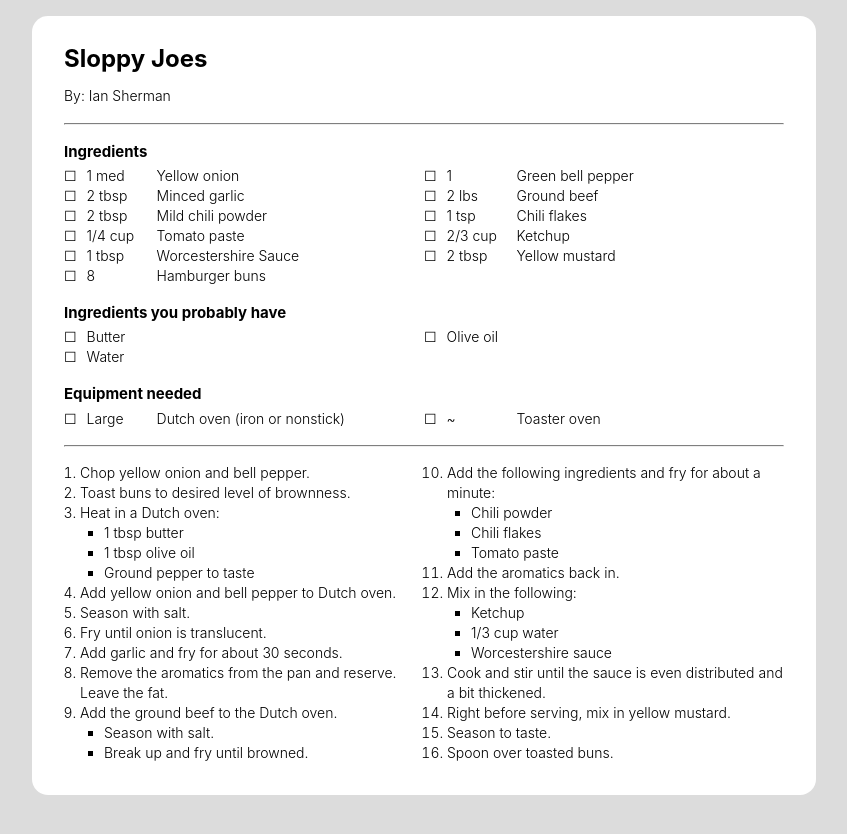
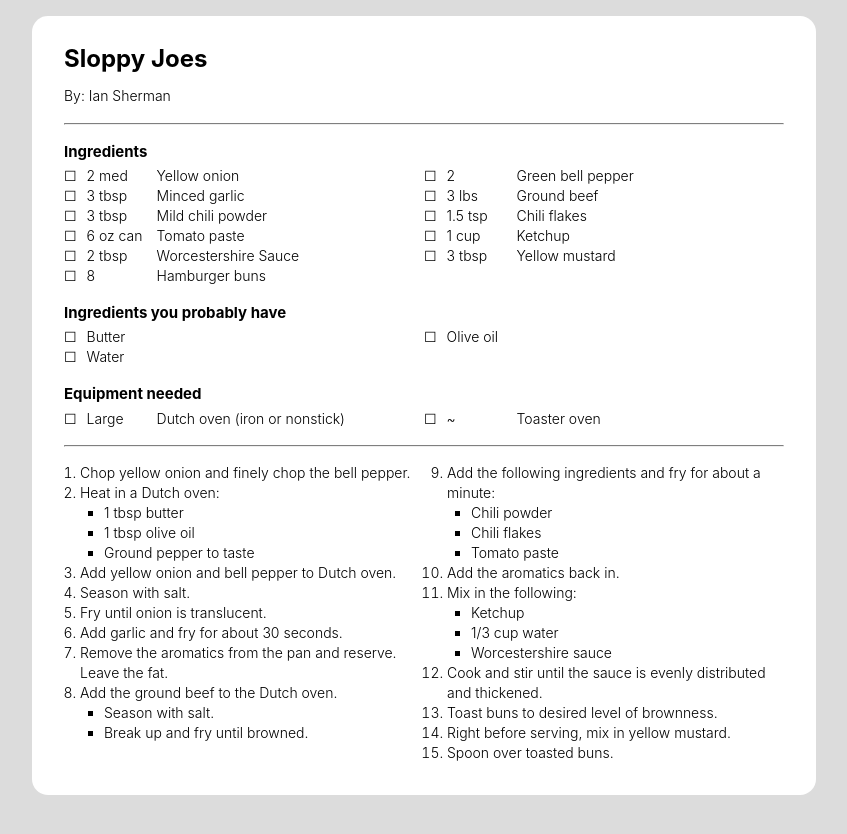
Before and after one commit to gaelanlloyd/jekyll-recipes, a Jekyll site: the page built from _recipes/sloppy-joes.md, in a window 1280 px wide. Shown: the top 834 px of the page, without its empty margins (216-1063 px from the left). Built offline with Jekyll 4.4.1, drawn with Linux system fonts in a browser that asks for light colours.

Commit message:
Update sloppy joes recipe

```diff
--- a/_recipes/sloppy-joes.md
+++ b/_recipes/sloppy-joes.md
@@ -3,16 +3,16 @@ title: Sloppy Joes
 author: Ian Sherman
 description: Sourced from The Chunky Chef https://www.thechunkychef.com/best-homemade-sloppy-joes
 ingredients:
-  - { qty: "1 med", item: "Yellow onion" }
-  - { qty: "1", item: "Green bell pepper" }
-  - { qty: "2 tbsp", item: "Minced garlic" }
-  - { qty: "2 lbs", item: "Ground beef" }
-  - { qty: "2 tbsp", item: "Mild chili powder" }
-  - { qty: "1 tsp", item: "Chili flakes" }
-  - { qty: "1/4 cup", item: "Tomato paste" }
-  - { qty: "2/3 cup", item: "Ketchup" }
-  - { qty: "1 tbsp", item: "Worcestershire Sauce" }
-  - { qty: "2 tbsp", item: "Yellow mustard" }
+  - { qty: "2 med", item: "Yellow onion" }
+  - { qty: "2", item: "Green bell pepper" }
+  - { qty: "3 tbsp", item: "Minced garlic" }
+  - { qty: "3 lbs", item: "Ground beef" }
+  - { qty: "3 tbsp", item: "Mild chili powder" }
+  - { qty: "1.5 tsp", item: "Chili flakes" }
+  - { qty: "6 oz can", item: "Tomato paste" }
+  - { qty: "1 cup", item: "Ketchup" }
+  - { qty: "2 tbsp", item: "Worcestershire Sauce" }
+  - { qty: "3 tbsp", item: "Yellow mustard" }
   - { qty: "8", item: "Hamburger buns" }
 equipment:
   - { type: "Large", item: "Dutch oven (iron or nonstick)" }
@@ -22,8 +22,7 @@ ingredientsYouHave:
   - Olive oil
   - Water
 ---
-- Chop yellow onion and bell pepper.
-- Toast buns to desired level of brownness.
+- Chop yellow onion and finely chop the bell pepper.
 - Heat in a Dutch oven:
     - 1 tbsp butter
     - 1 tbsp olive oil
@@ -45,7 +44,7 @@ ingredientsYouHave:
     - Ketchup
     - 1/3 cup water
     - Worcestershire sauce
-- Cook and stir until the sauce is even distributed and a bit thickened.
+- Cook and stir until the sauce is evenly distributed and thickened.
+- Toast buns to desired level of brownness.
 - Right before serving, mix in yellow mustard.
-- Season to taste.
 - Spoon over toasted buns.
```
